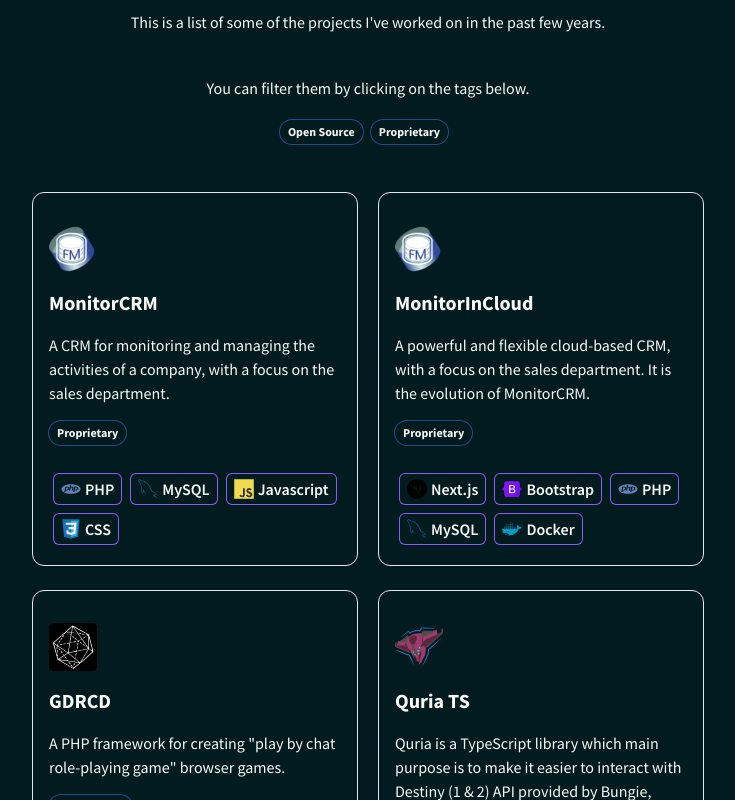
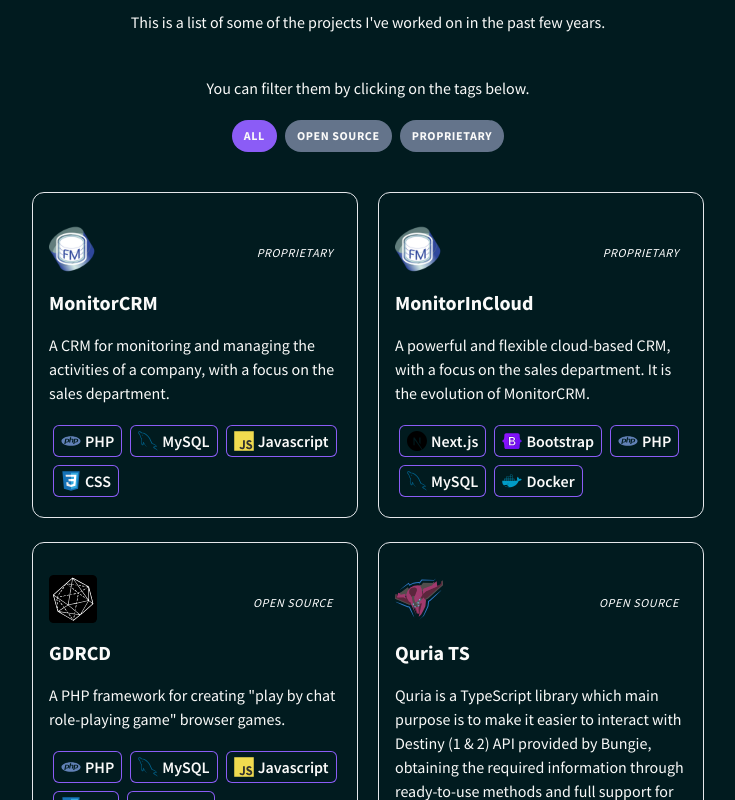
Before and after one commit to Kasui92/lucapattocchio.dev, a React (Vite) app: page / in a window 1280 px wide. Shown: the part 2120-2920 px from the top of the page, without its empty margins (272-1007 px from the left). Built offline with nearby package versions, Linux system fonts and the light colour scheme.

Commit message:
upd: improve project selectors;

```diff
--- a/src/components/Projects/ProjectCard.tsx
+++ b/src/components/Projects/ProjectCard.tsx
@@ -1,6 +1,6 @@
 import { ReactElement } from 'react'
 import TechnologyTag from '@/components/TechnologyTag'
-import ProjectTag from '@/components/Projects/ProjectTag'
+import { ProjectTag } from '@/components/Projects/ProjectTag'
 
 import { Project, projectsTags } from '@/config/projects'
 import stack from '@/config/stack'
@@ -23,25 +23,23 @@
         >
             <div className={`h-100 relative`}>
                 <div className={`relative flex flex-col items-start rounded p-4`}>
-                    <div className={`my-4`}>
+                    <div className={`my-4 flex w-full flex-row`}>
                         {project?.image && (
                             <img className={`mr-4 h-12 w-12`} src={project.image} alt={`${project.title} Logo`} />
+                        )}
+                        {project.tags && (
+                            <div className={`flex w-full flex-wrap justify-end pt-4 md:flex-row`}>
+                                {project.tags.map((tag, index) => {
+                                    // Retrieve tag info from projectsTags
+                                    const tagInfo = projectsTags.find((item) => item.label === tag)
+
+                                    return <ProjectTag label={tagInfo?.label || tag} key={index} />
+                                })}
+                            </div>
                         )}
                     </div>
                     <h4 className={`tracking-tigh text-xl font-bold`}>{project.title}</h4>
                     <div className={`pt-4 leading-6 `}>{project.description}</div>
-                    {project.tags && (
-                        <div className={`flex flex-wrap pt-4 md:flex-row`}>
-                            {project.tags.map((tag, index) => {
-                                // Retrieve tag info from projectsTags
-                                const tagInfo = projectsTags.find((item) => item.label === tag)
-
-                                return (
-                                    <ProjectTag color={tagInfo?.color || 'gray'} label={tagInfo?.label || tag} key={index} />
-                                )
-                            })}
-                        </div>
-                    )}
                     <div className={`flex flex-wrap pt-4 md:flex-row`}>
                         {project.technologies.map((technology, index) => {
                             // Retrieve technology info from stack
--- a/src/components/Projects/ProjectTag.tsx
+++ b/src/components/Projects/ProjectTag.tsx
@@ -1,24 +1,26 @@
 import React, { ReactElement } from 'react'
 
 interface ProjectTagProps extends React.HTMLAttributes<HTMLDivElement> {
-    color: string
     label: string
-    className?: string
+}
+
+interface ProjectTagSelectorProps extends React.HTMLAttributes<HTMLDivElement> {
+    label: string
+    active: boolean
 }
 
 /**
- * ProjectTag
- * @param color
+ * ProjectTagSelector
  * @param label
- * @param className
+ * @param active
  * @param props
  * @constructor
  */
-const ProjectTag = ({ color, label, className, ...props }: ProjectTagProps): ReactElement => {
+export const ProjectTagSelector = ({ label, active, ...props }: ProjectTagSelectorProps): ReactElement => {
     return (
         <div
-            className={`mb-2 mr-2 rounded-full ring-1 ring-[${color}] px-2 py-1 text-center text-xs font-bold ${
-                className && ` ${className}`
+            className={`mx-1 cursor-pointer rounded-full px-3 py-2 text-center text-xs font-bold uppercase tracking-wider transition-colors duration-300 ${
+                active ? `bg-violet-500` : `bg-slate-500 hover:bg-violet-500`
             }`}
             {...props}
         >
@@ -27,4 +29,16 @@
     )
 }
 
-export default ProjectTag
+/**
+ * ProjectCardTag
+ * @param label
+ * @param props
+ * @constructor
+ */
+export const ProjectTag = ({ label, ...props }: ProjectTagProps): ReactElement => {
+    return (
+        <div className={`px-2 py-1 text-center text-xs uppercase italic tracking-wider text-white`} {...props}>
+            {label}
+        </div>
+    )
+}
--- a/src/components/Projects/index.tsx
+++ b/src/components/Projects/index.tsx
@@ -1,6 +1,6 @@
 import React, { ReactElement, useEffect } from 'react'
 import ProjectCard from '@/components/Projects/ProjectCard'
-import ProjectTag from '@/components/Projects/ProjectTag'
+import { ProjectTagSelector } from '@/components/Projects/ProjectTag'
 
 import projects, { projectsTags } from '@/config/projects'
 import social from '@/config/social'
@@ -10,29 +10,29 @@
  * @constructor
  */
 const Projects = (): ReactElement => {
-    // Set filtered tags to all tags by default
-    const [filteredTags, setFilteredTags] = React.useState<string[]>([...projectsTags.map((tag) => tag.label)])
+    const [filteredTag, setFilteredTag] = React.useState<string | null>(null)
     const [filteredProjects, setFilteredProjects] = React.useState(projects)
 
     /**
-     * Handle tag click event
+     * Filter projects by tag
      * @param tag
      */
-    const handleTagClick = (tag: string) => {
-        // If tag is already in filteredTags, remove it
-        if (filteredTags.includes(tag)) {
-            setFilteredTags(filteredTags.filter((item) => item !== tag))
-        } else {
-            // Otherwise, add it
-            setFilteredTags([...filteredTags, tag])
-        }
+    const handleTagClick = (tag: string | null) => {
+        setFilteredTag(tag)
     }
 
     useEffect(() => {
-        setFilteredProjects(
-            projects.filter((project) => project?.tags && project.tags.some((tag) => filteredTags.includes(tag))),
-        )
-    }, [filteredTags])
+        // If no tag is selected, show all projects
+        if (!filteredTag) {
+            setFilteredProjects(projects)
+            return
+        }
+        // Filter projects by tag
+        else {
+            const filtered = projects.filter((project) => project.tags && project.tags.includes(filteredTag))
+            setFilteredProjects(filtered)
+        }
+    }, [filteredTag])
 
     return (
         <section className={`relative py-32`} id={`About`}>
@@ -49,12 +49,12 @@
                     <div className={'mx-auto flex w-5/6 flex-col gap-5 md:w-4/6 xl:w-3/4'}>
                         <div className={'text-center'}>You can filter them by clicking on the tags below.</div>
                         <div className={'flex justify-center'}>
+                            <ProjectTagSelector label={'All'} active={!filteredTag} onClick={() => handleTagClick(null)} />
                             {projectsTags.map((tag, index) => (
-                                <ProjectTag
-                                    color={tag.color}
+                                <ProjectTagSelector
                                     label={tag.label}
+                                    active={tag.label === filteredTag}
                                     key={index}
-                                    className={`cursor-pointer ${!filteredTags.includes(tag.label) && `opacity-60 ring-2`}`}
                                     onClick={() => handleTagClick(tag.label)}
                                 />
                             ))}
```
